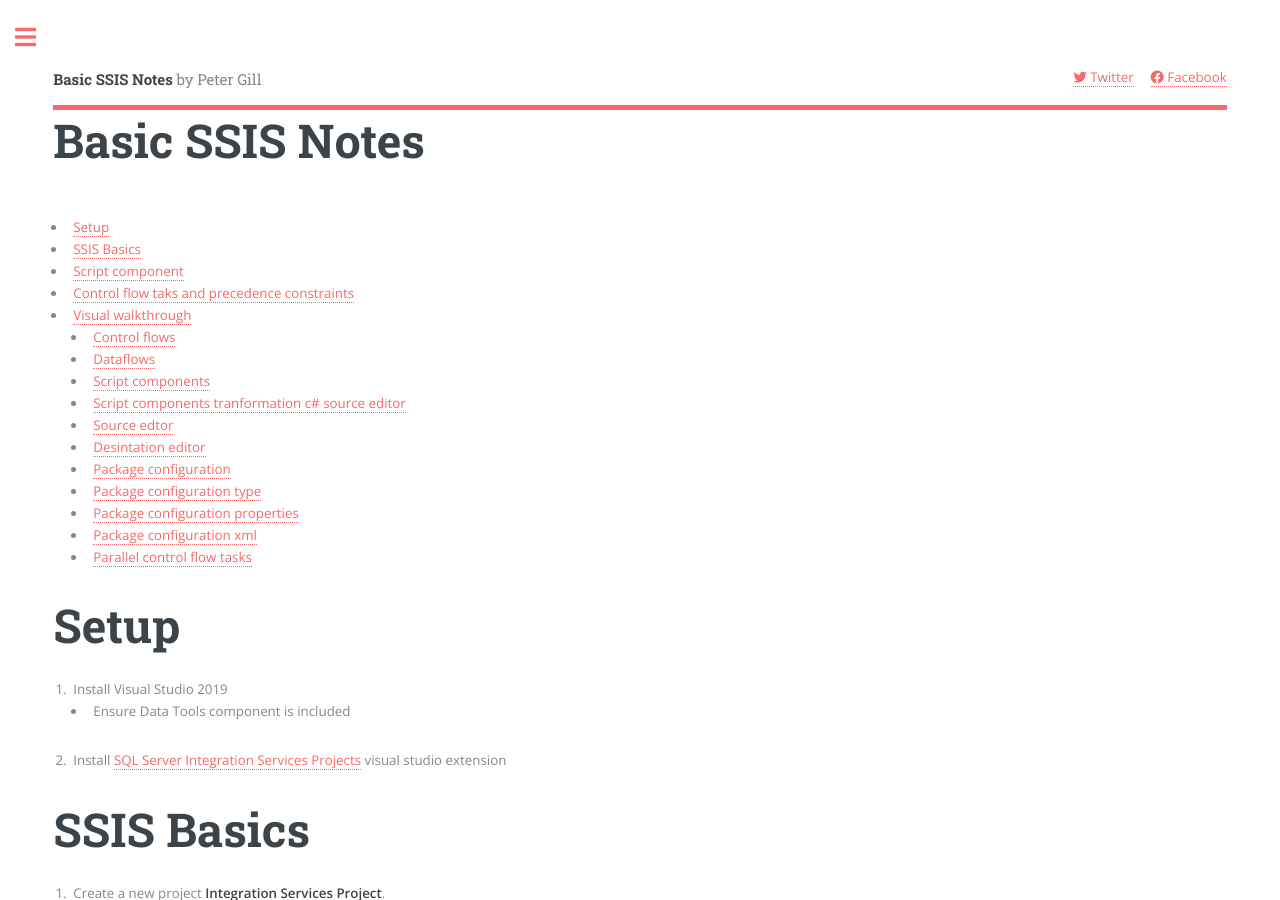
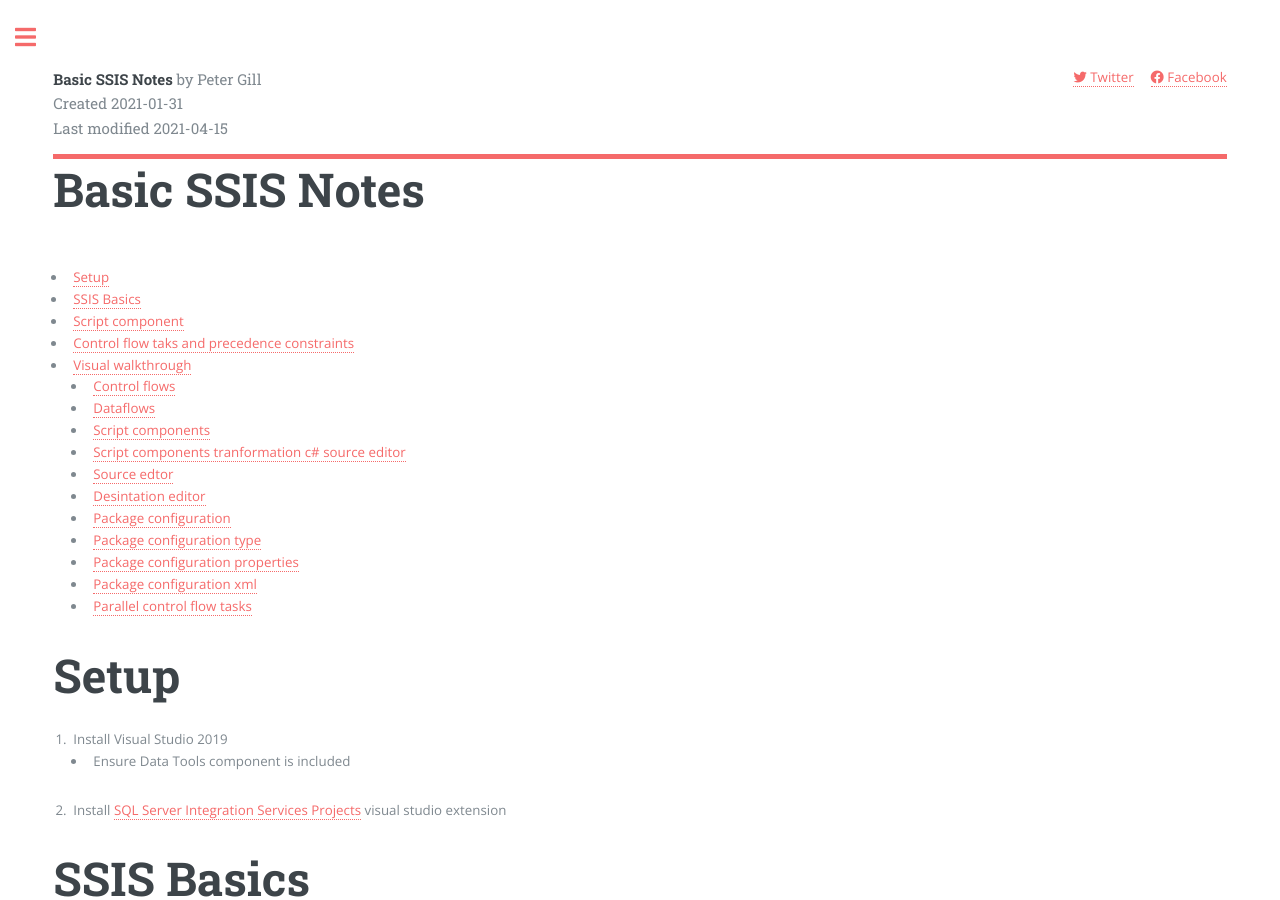
Before and after one commit to majorsilence/Dev, a Jekyll site: the page built from docs/Database/SSIS-Notes.md, in a window 1280 px wide and 900 px high. Built offline with Jekyll 4.4.1, drawn with Linux system fonts in a browser that asks for light colours.

Commit message:
Update SSIS-Notes.md
add date modified

```diff
--- a/docs/Database/SSIS-Notes.md
+++ b/docs/Database/SSIS-Notes.md
@@ -1,6 +1,8 @@
 ---
 layout: base
 title: Basic SSIS Notes
+date: 2021-01-31
+last_modified: 2021-04-15
 ---
 
 # Setup
@@ -34,6 +36,7 @@
 # Control flow taks and precedence constraints
 
 Control can setup multiple tasks that can call other tasks.  Sub tasks can be setup to run on success or falure.
+
 
 
 
```
